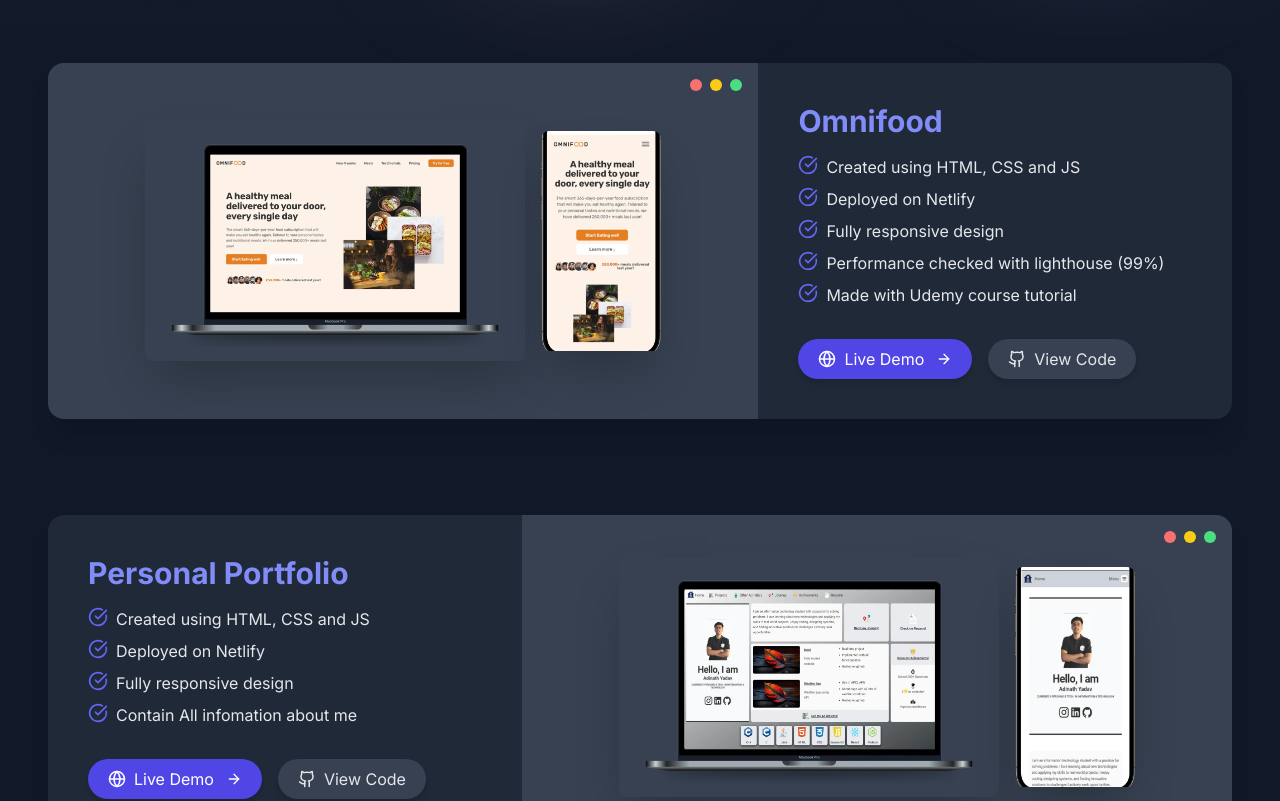
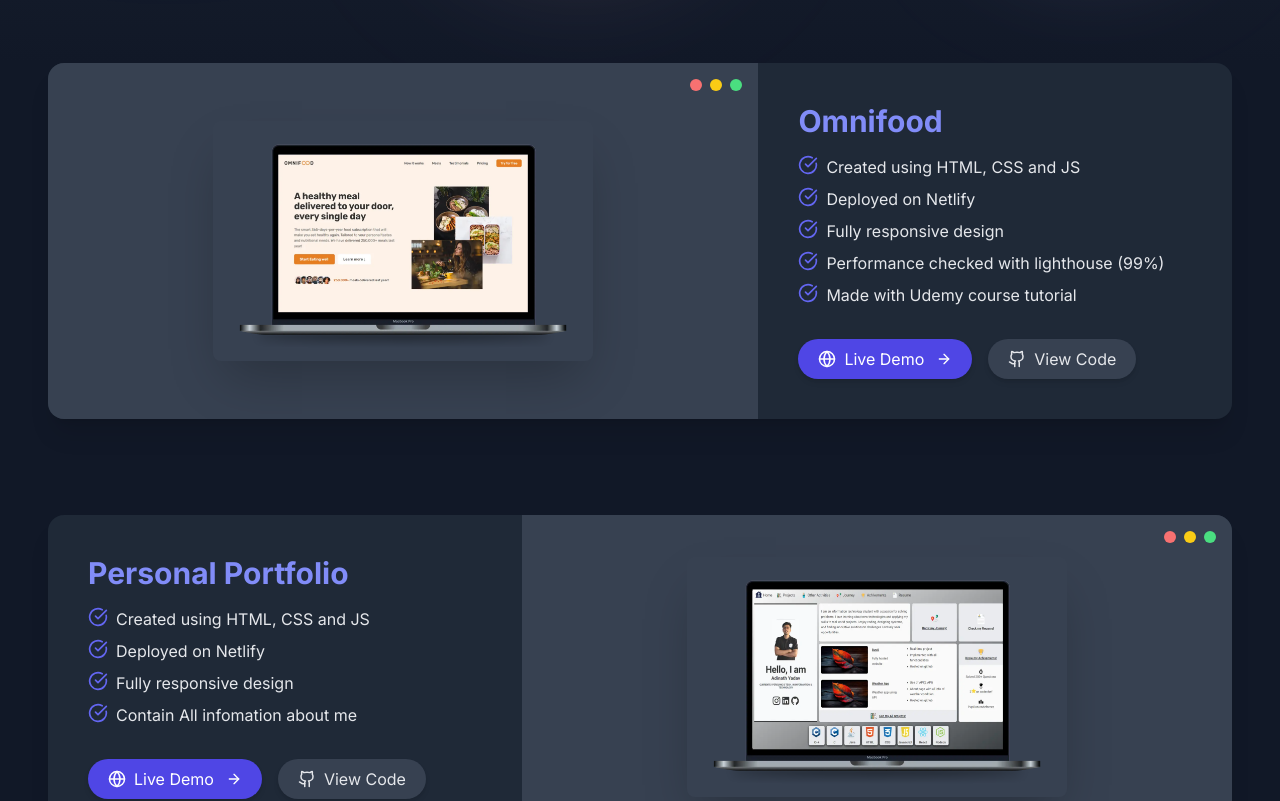
Before and after one commit to adinathyadav2002/Portfolio, a React (Vite) app: page / in a window 1280 px wide. Shown: the part 2800-3601 px from the top of the page. Built offline with nearby package versions, Linux system fonts and the light colour scheme.

Commit message:
commented mobile view

```diff
--- a/src/components/sections/Projects.tsx
+++ b/src/components/sections/Projects.tsx
@@ -311,7 +311,7 @@ const ProjectsSection = ({ darkMode, setDarkMode }) => {
                         </div>
 
                         {/* Mobile Image */}
-                        <div
+                        {/* <div
                           className="relative shadow-2xl rounded-lg overflow-hidden hidden md:block"
                           style={{ width: "120px", height: "220px" }}
                         >
@@ -325,7 +325,7 @@ const ProjectsSection = ({ darkMode, setDarkMode }) => {
                               <p className="text-xs font-medium">Mobile View</p>
                             </div>
                           </div>
-                        </div>
+                        </div> */}
                       </motion.div>
 
                       {/* Decorative elements */}
```
